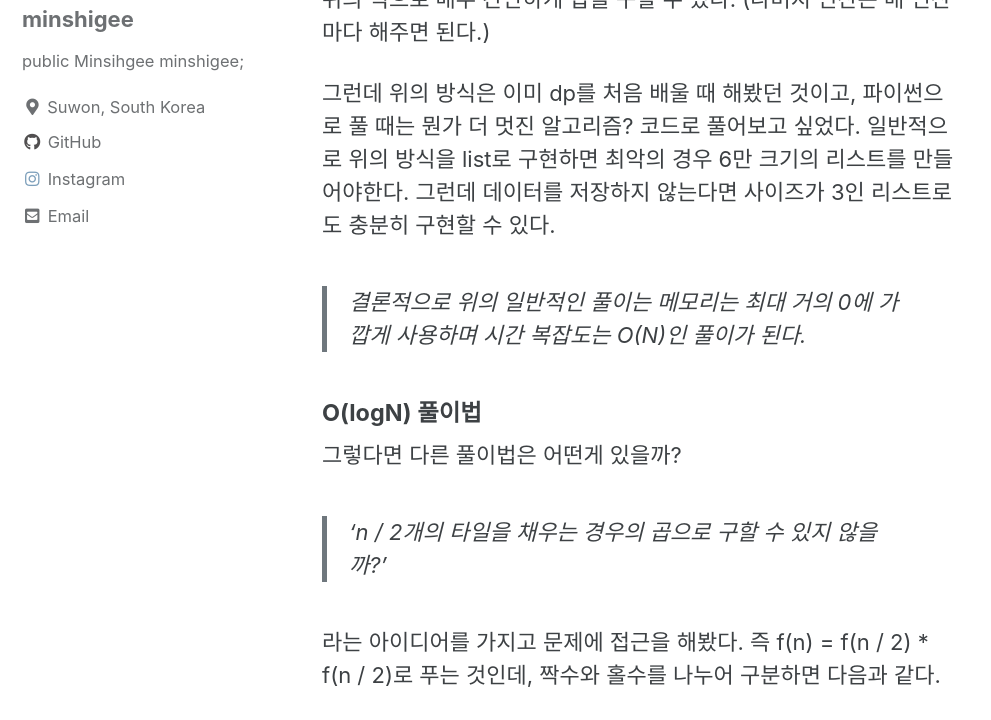
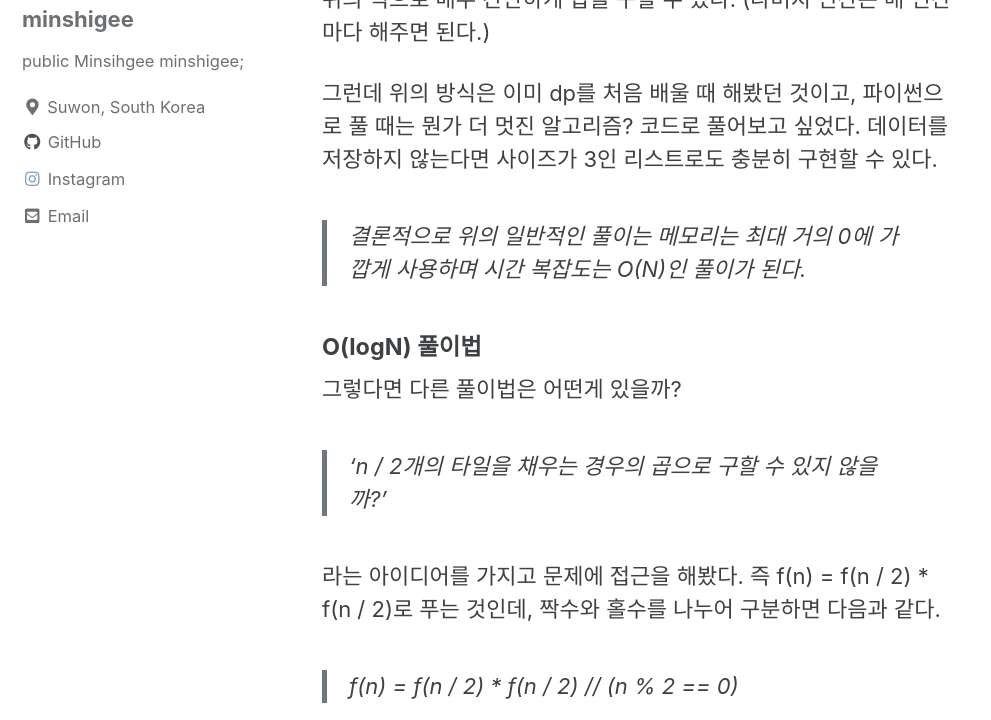
Before and after one commit to MinShiGee/MinShiGee.github.io, a Jekyll site: the page built from _posts/2021-07-03-2n타일링.md, in a window 1280 px wide and 900 px high, scrolled down 597 px, cut to the strip 180-900 px from the top of the window. Shown: the whole strip, without its empty margins (0-991 px from the left). Built offline with Jekyll 4.4.1, drawn with Linux system fonts in a browser that asks for light colours; cached includes are drawn as plain includes.

Commit message:
edit log17-2

```diff
--- a/_posts/2021-07-03-2n타일링.md
+++ b/_posts/2021-07-03-2n타일링.md
@@ -20,7 +20,7 @@
 
 위의 식으로 매우 간단하게 답을 구할 수 있다. (나머지 연산은 매 연산마다 해주면 된다.)
 
-그런데 위의 방식은 이미 dp를 처음 배울 때 해봤던 것이고, 파이썬으로 풀 때는 뭔가 더 멋진 알고리즘? 코드로 풀어보고 싶었다. 일반적으로 위의 방식을 list로 구현하면 최악의 경우 6만 크기의 리스트를 만들어야한다. 그런데 데이터를 저장하지 않는다면 사이즈가 3인 리스트로도 충분히 구현할 수 있다.
+그런데 위의 방식은 이미 dp를 처음 배울 때 해봤던 것이고, 파이썬으로 풀 때는 뭔가 더 멋진 알고리즘? 코드로 풀어보고 싶었다. 데이터를 저장하지 않는다면 사이즈가 3인 리스트로도 충분히 구현할 수 있다.
 
 >결론적으로 위의 일반적인 풀이는 메모리는 최대 거의 0에 가깝게 사용하며 시간 복잡도는 O(N)인 풀이가 된다.
 
```
